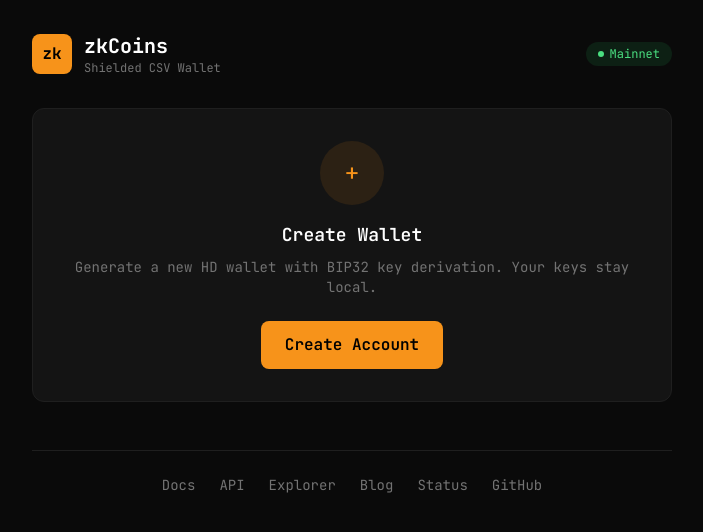
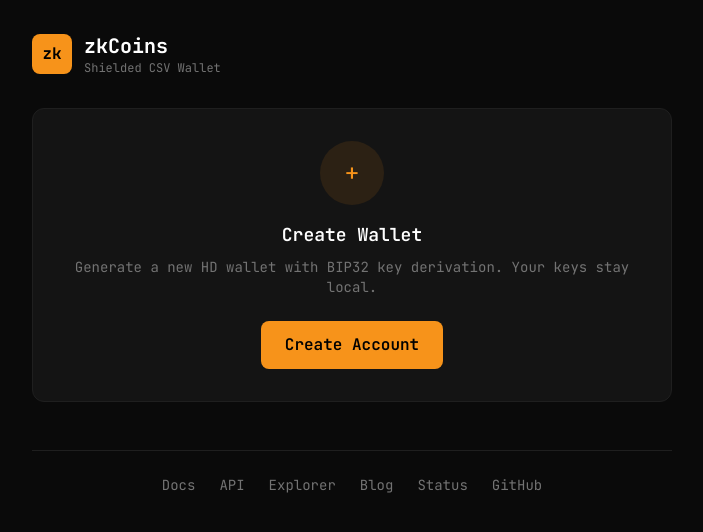
Before and after one commit to zk-coins/app, a Next.js app: page / in a window 1280 px wide. Shown: the top 532 px of the page, without its empty margins (288-991 px from the left). Built offline with nearby package versions, Linux system fonts and the light colour scheme; no server answers.

Commit message:
Remove dual-network switching, lock each deployment to its own backend
DEV (dev.zkcoins.app) now exclusively talks to dev-api.zkcoins.app (Mutinynet)
and PRD (zkcoins.app) exclusively to api.zkcoins.app (Mainnet). The network
badge in the header remains as a read-only indicator derived from the API.

```diff
--- a/src/components/Header.tsx
+++ b/src/components/Header.tsx
@@ -1,25 +1,20 @@
 'use client';
 
 import { useEffect } from 'react';
-import { useNetworkStore, type NetworkId } from '@/stores/network';
+import { useNetworkStore } from '@/stores/network';
 import { api } from '@/lib/api/client';
 
 export function Header() {
-  const { activeNetwork, networkName, setActiveNetwork, setNetworkName } = useNetworkStore();
+  const { networkName, setNetworkName } = useNetworkStore();
 
   useEffect(() => {
     api
       .info()
       .then((info) => setNetworkName(info.network))
       .catch(() => {});
-  }, [activeNetwork, setNetworkName]);
+  }, [setNetworkName]);
 
-  const toggleNetwork = () => {
-    const next: NetworkId = activeNetwork === 'mainnet' ? 'testnet' : 'mainnet';
-    setActiveNetwork(next);
-  };
-
-  const isMainnet = activeNetwork === 'mainnet';
+  const isMainnet = networkName.toLowerCase() === 'mainnet';
 
   return (
     <header className="flex items-center justify-between">
@@ -32,21 +27,22 @@ export function Header() {
           <p className="text-xs text-zkcoins-muted">Shielded CSV Wallet</p>
         </div>
       </div>
+      {networkName && (
         <div className="flex items-center gap-2">
-        <button
-          onClick={toggleNetwork}
-          className={`inline-flex items-center gap-1.5 rounded-full px-3 py-1 text-xs transition-colors ${
+          <span
+            className={`inline-flex items-center gap-1.5 rounded-full px-3 py-1 text-xs ${
               isMainnet
-              ? 'bg-green-900/30 text-green-400 hover:bg-green-900/50'
-              : 'bg-yellow-900/30 text-yellow-400 hover:bg-yellow-900/50'
+                ? 'bg-green-900/30 text-green-400'
+                : 'bg-yellow-900/30 text-yellow-400'
             }`}
           >
             <span
               className={`h-1.5 w-1.5 rounded-full ${isMainnet ? 'bg-green-400' : 'bg-yellow-400'}`}
             />
-          {networkName || (isMainnet ? 'Mainnet' : 'Testnet')}
-        </button>
+            {networkName}
+          </span>
         </div>
+      )}
     </header>
   );
 }
--- a/src/components/WalletCard.tsx
+++ b/src/components/WalletCard.tsx
@@ -2,7 +2,6 @@
 
 import { useEffect, useCallback } from 'react';
 import { useWalletStore } from '@/stores/wallet';
-import { useNetworkStore } from '@/stores/network';
 import { api } from '@/lib/api/client';
 import { initWasm } from '@zkcoins/wasm';
 
@@ -17,11 +16,10 @@ export function WalletCard() {
     setError,
     loadFromStorage,
   } = useWalletStore();
-  const activeNetwork = useNetworkStore((s) => s.activeNetwork);
 
   useEffect(() => {
     loadFromStorage();
-  }, [activeNetwork, loadFromStorage]);
+  }, [loadFromStorage]);
 
   useEffect(() => {
     if (!account) return;
--- a/src/stores/network.ts
+++ b/src/stores/network.ts
@@ -1,46 +1,17 @@
 import { create } from 'zustand';
 
-export type NetworkId = 'mainnet' | 'testnet';
-
 interface NetworkState {
-  activeNetwork: NetworkId;
   networkName: string;
   apiUrl: string;
-  setActiveNetwork: (network: NetworkId) => void;
   setNetworkName: (name: string) => void;
 }
 
-const MAINNET_API_URL = process.env.NEXT_PUBLIC_MAINNET_API_URL || 'https://api.zkcoins.app';
-const TESTNET_API_URL = process.env.NEXT_PUBLIC_TESTNET_API_URL || 'https://dev-api.zkcoins.app';
-const DEFAULT_NETWORK = (process.env.NEXT_PUBLIC_DEFAULT_NETWORK || 'mainnet') as NetworkId;
+const API_URL = process.env.NEXT_PUBLIC_API_URL || 'https://api.zkcoins.app';
 
-function getApiUrl(network: NetworkId): string {
-  return network === 'mainnet' ? MAINNET_API_URL : TESTNET_API_URL;
-}
-
-function getSavedNetwork(): NetworkId {
-  if (typeof window === 'undefined') return DEFAULT_NETWORK;
-  return (localStorage.getItem('zkcoins_network') as NetworkId) || DEFAULT_NETWORK;
-}
-
-export const useNetworkStore = create<NetworkState>(() => {
-  const initial = getSavedNetwork();
-  return {
-    activeNetwork: initial,
-    networkName: '',
-    apiUrl: getApiUrl(initial),
-    setActiveNetwork: (network) => {
-      if (typeof window !== 'undefined') {
-        localStorage.setItem('zkcoins_network', network);
-      }
-      useNetworkStore.setState({
-        activeNetwork: network,
-        apiUrl: getApiUrl(network),
-        networkName: '',
-      });
-    },
-    setNetworkName: (name) => {
-      useNetworkStore.setState({ networkName: name });
-    },
-  };
-});
+export const useNetworkStore = create<NetworkState>(() => ({
+  networkName: '',
+  apiUrl: API_URL,
+  setNetworkName: (name) => {
+    useNetworkStore.setState({ networkName: name });
+  },
+}));
--- a/src/stores/wallet.ts
+++ b/src/stores/wallet.ts
@@ -1,5 +1,4 @@
 import { create } from 'zustand';
-import { useNetworkStore } from '@/stores/network';
 
 export interface Account {
   address: string;
@@ -33,10 +32,7 @@ interface WalletState {
   saveToStorage: () => void;
 }
 
-function getStorageKey(): string {
-  const network = useNetworkStore.getState().activeNetwork;
-  return `zkcoins_wallet_${network}`;
-}
+const STORAGE_KEY = 'zkcoins_wallet';
 
 export const useWalletStore = create<WalletState>((set, get) => ({
   account: null,
@@ -76,7 +72,7 @@ export const useWalletStore = create<WalletState>((set, get) => ({
   loadFromStorage: () => {
     if (typeof window === 'undefined') return;
     try {
-      const stored = localStorage.getItem(getStorageKey());
+      const stored = localStorage.getItem(STORAGE_KEY);
       if (stored) {
         const data = JSON.parse(stored);
         set({
@@ -94,6 +90,6 @@ export const useWalletStore = create<WalletState>((set, get) => ({
   saveToStorage: () => {
     if (typeof window === 'undefined') return;
     const { account, transactions } = get();
-    localStorage.setItem(getStorageKey(), JSON.stringify({ account, transactions }));
+    localStorage.setItem(STORAGE_KEY, JSON.stringify({ account, transactions }));
   },
 }));
```
Also changed, not shown: 2 other files (tests, documents, lock files or other folders). Lines whose indentation alone changed are shown as unchanged.
